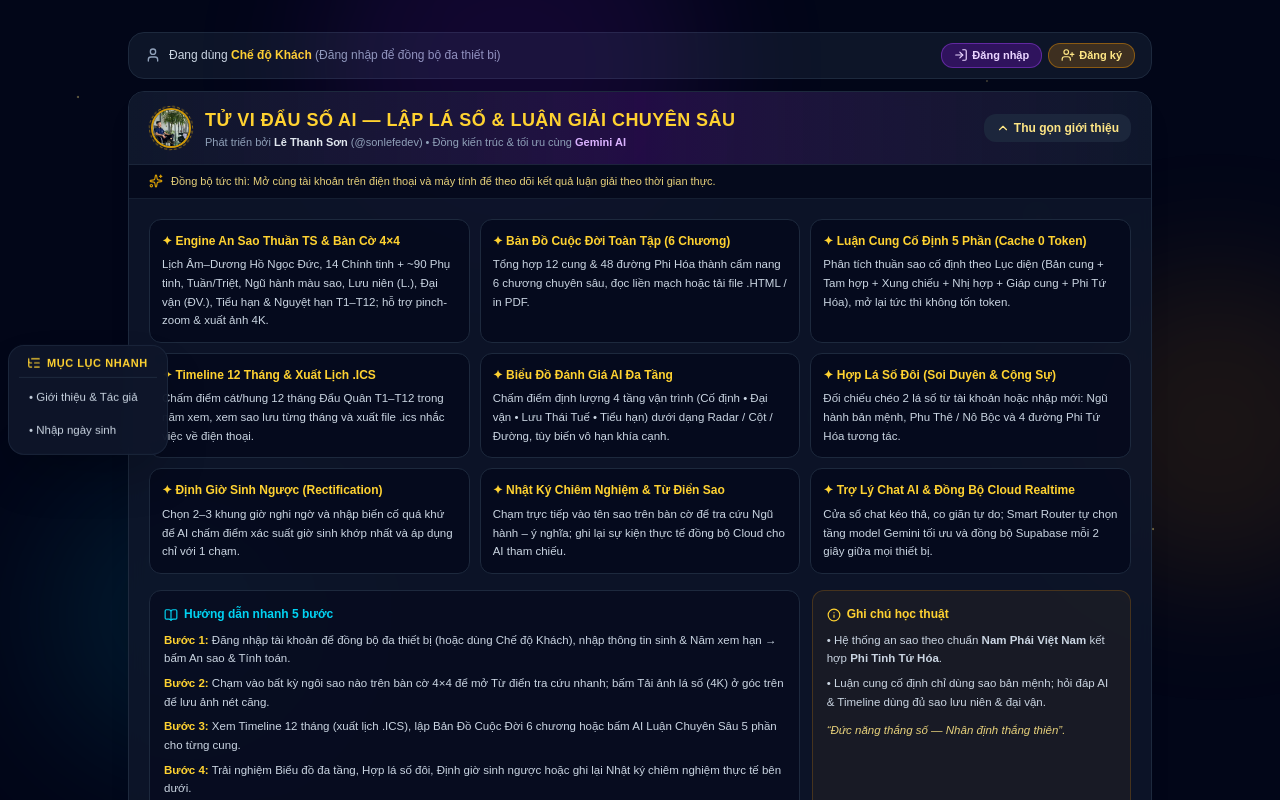
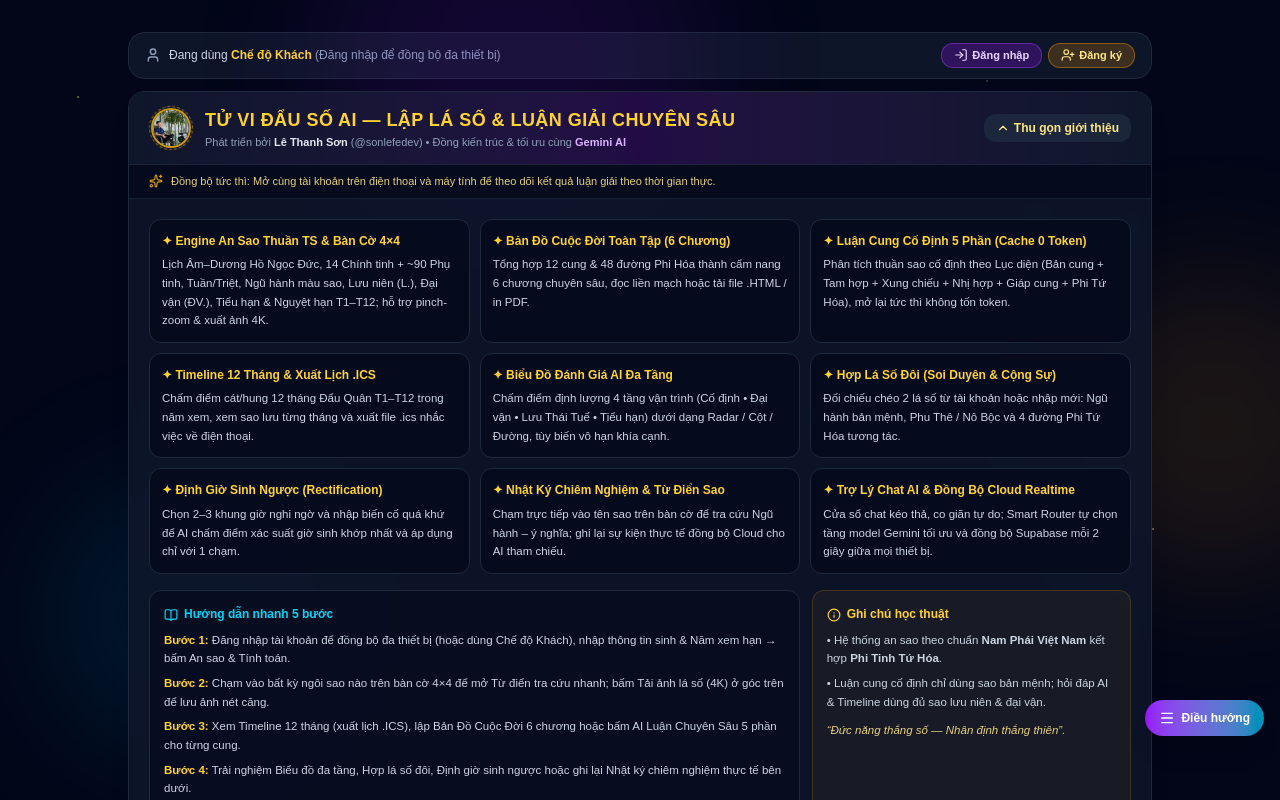
Before and after one commit to sonlefedev/tuvi-ai, a Next.js app: page / in a window 1280 px wide. Shown: the top 800 px of the page. Built offline with nearby package versions, Linux system fonts and the light colour scheme.

Commit message:
Sua thanh muc luc ben trai khong de o nhap lieu tren man hinh laptop

```diff
--- a/components/SideQuickNav.tsx
+++ b/components/SideQuickNav.tsx
@@ -30,7 +30,7 @@ export default function SideQuickNav({ hasResult, cungList, selectedChi, onSelec
     const visibleSections = SECTIONS.filter((s) => !s.needResult || hasResult);
     return (
         <>
-            <aside className="hidden xl:flex fixed left-2 2xl:left-5 top-1/2 -translate-y-1/2 w-40 2xl:w-48 flex-col gap-1.5 p-2.5 rounded-2xl bg-slate-900/90 border border-slate-800/90 shadow-2xl backdrop-blur z-30 text-xs">
+            <aside className="hidden 2xl:flex fixed left-2 2xl:left-5 top-1/2 -translate-y-1/2 w-40 2xl:w-48 flex-col gap-1.5 p-2.5 rounded-2xl bg-slate-900/90 border border-slate-800/90 shadow-2xl backdrop-blur z-30 text-xs">
                 <div className="font-bold text-amber-300 flex items-center gap-1.5 px-2 pb-1.5 border-b border-slate-800 text-[11px] uppercase tracking-wider">
                     <ListTree className="w-3.5 h-3.5" /> Mục lục nhanh
                 </div>
@@ -39,7 +39,7 @@ export default function SideQuickNav({ hasResult, cungList, selectedChi, onSelec
                 ))}
             </aside>
             {hasResult && cungList.length > 0 && (
-                <aside className="hidden xl:flex fixed right-2 2xl:right-5 top-1/2 -translate-y-1/2 w-40 2xl:w-48 flex-col gap-1 p-2.5 rounded-2xl bg-slate-900/90 border border-slate-800/90 shadow-2xl backdrop-blur z-30 text-xs">
+                <aside className="hidden 2xl:flex fixed right-2 2xl:right-5 top-1/2 -translate-y-1/2 w-40 2xl:w-48 flex-col gap-1 p-2.5 rounded-2xl bg-slate-900/90 border border-slate-800/90 shadow-2xl backdrop-blur z-30 text-xs">
                     <div className="font-bold text-cyan-300 flex items-center gap-1.5 px-2 pb-1.5 border-b border-slate-800 text-[11px] uppercase tracking-wider">
                         <Compass className="w-3.5 h-3.5" /> Chọn nhanh cung
                     </div>
@@ -56,7 +56,7 @@ export default function SideQuickNav({ hasResult, cungList, selectedChi, onSelec
                 </aside>
             )}
             {/* Menu nổi đầy đủ 2 Tab (12 Cung & Mục lục) cho Smartphone */}
-            <div className="xl:hidden fixed bottom-16 right-4 z-50">
+            <div className="2xl:hidden fixed bottom-16 right-4 z-50">
                 {mobileOpen && (
                     <div className="mb-2 p-2.5 rounded-2xl bg-slate-900/95 border border-slate-700 shadow-2xl w-64 text-xs space-y-2 backdrop-blur">
                         {hasResult && (
```
